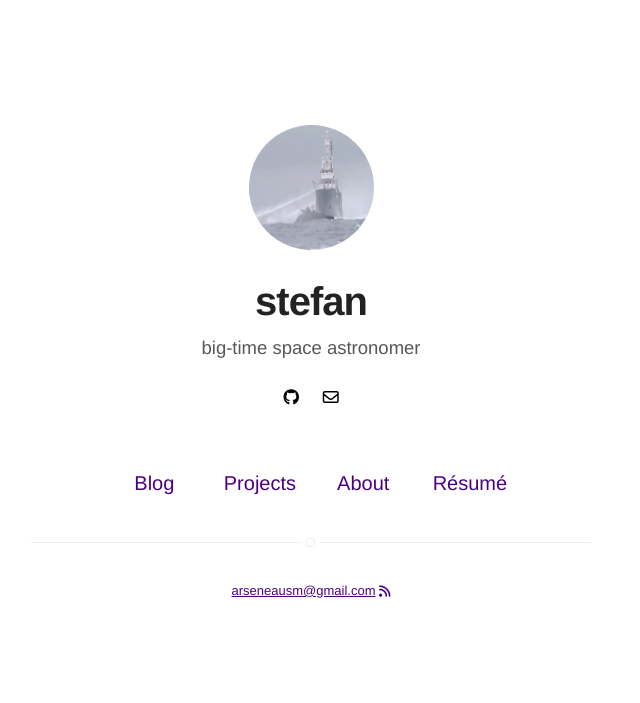
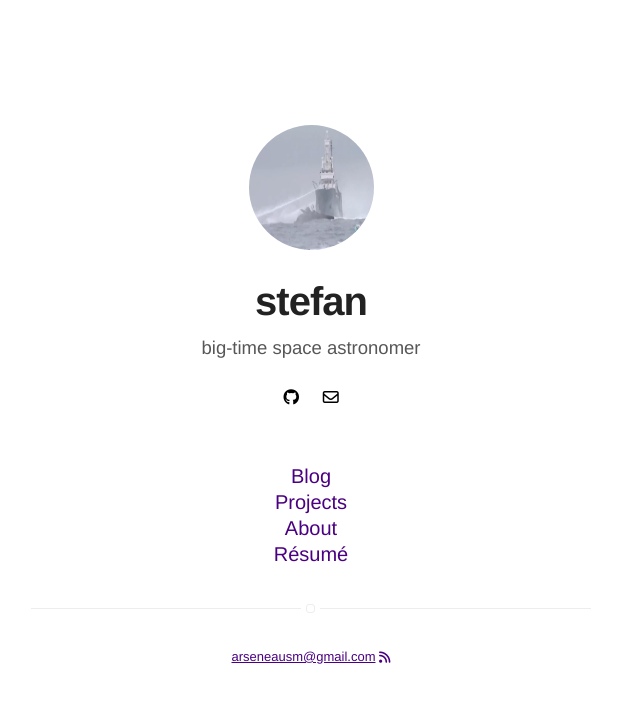
Before and after one commit to stefanarseneau/stefanarseneau.github.io, a Jekyll site: the page built from index.html, in a window 1280 px wide. Shown: the top 703 px of the page, without its empty margins (329-969 px from the left). Built offline with Jekyll 4.4.1, drawn with Linux system fonts in a browser that asks for light colours; nearby versions of some CDN libraries.

Commit message:
Update nav.sass

```diff
--- a/_sass/components/nav.sass
+++ b/_sass/components/nav.sass
@@ -6,10 +6,10 @@
         padding: 0 13px 0
 
         > .item
-            display: inline-block
+            //display: inline-block
 
         > .item > .link
-            display: inline-block
+            //display: inline-block
             font-weight: $thin-font
             font-size: 1.4rem
             padding: 20px 10px
```
